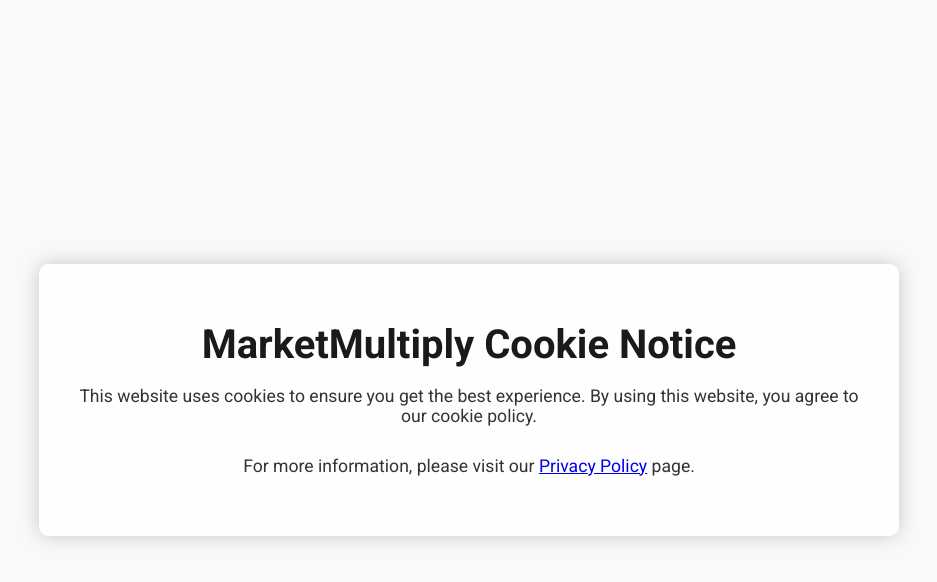
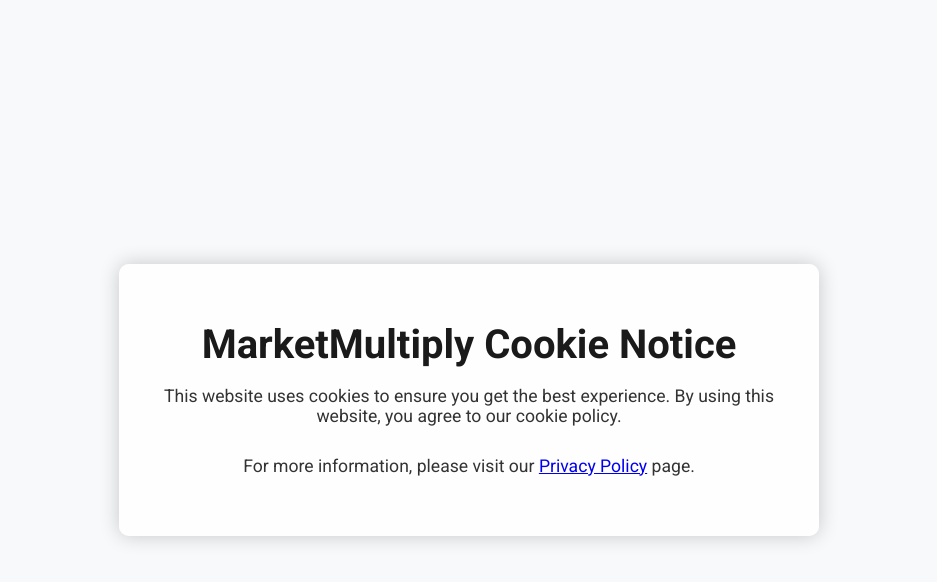
Before and after one commit to svan-b/my-flask-app, a Python web app: template templates/cookie_notice.html in a window 1280 px wide. Shown: the top 582 px of the page, without its empty margins (171-1108 px from the left). Run offline with Jinja, Linux system fonts and the light colour scheme; the template is opened without the code that fills it, so the values that code supplies are empty.

Commit message:
Update Coming Soon page layout and styles with new text and height adjustment

```diff
--- a/static/css/coming_soon.css
+++ b/static/css/coming_soon.css
@@ -34,7 +34,7 @@ body {
     border-radius: 10px;
     box-shadow: 0 0 20px rgba(0, 0, 0, 0.2);
     overflow: hidden;
-    width: 90%;
+    width: 50%;
     max-width: 800px;
     padding: 30px;
     text-align: center;
```
